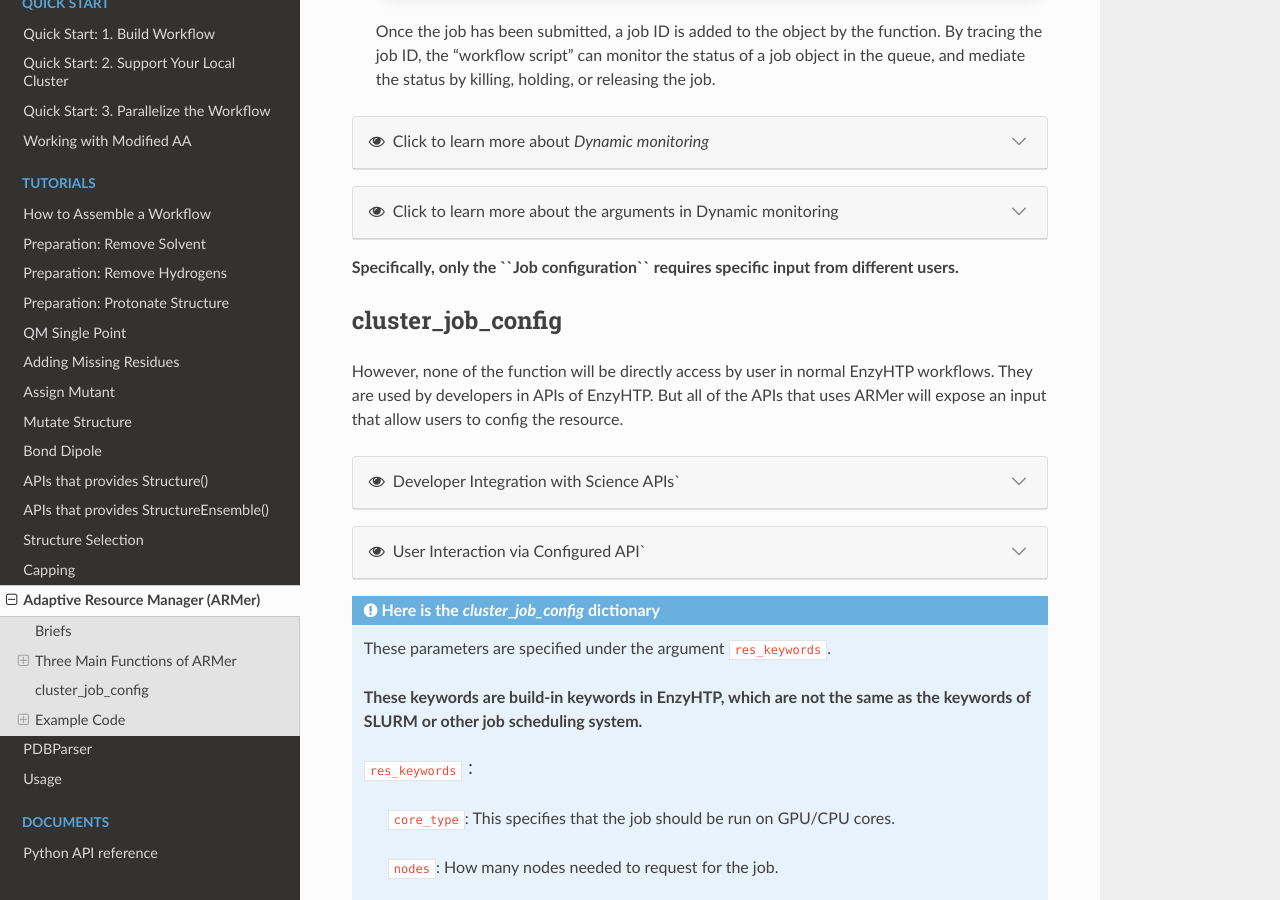
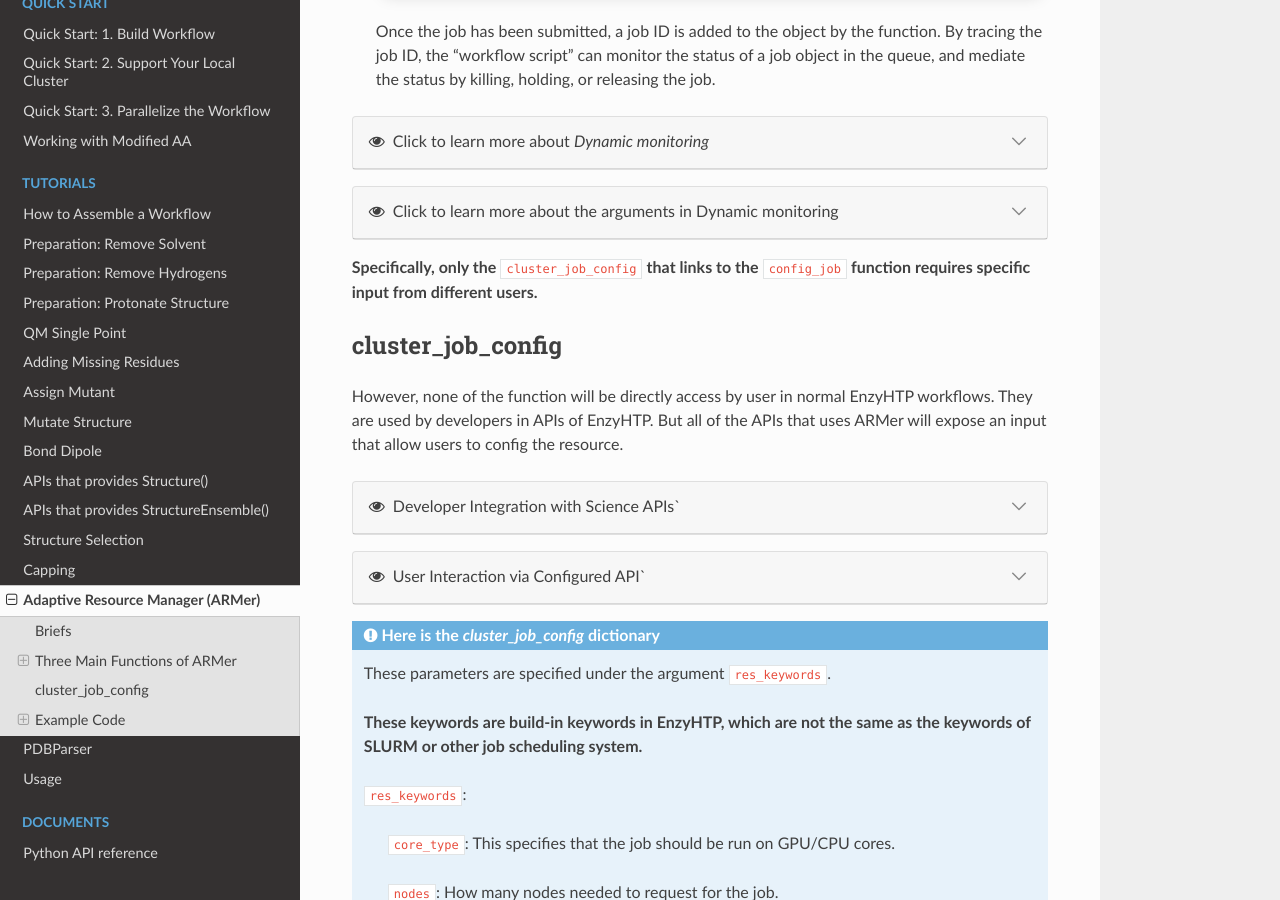
Before and after one commit to ChemBioHTP/enzyhtp_doc, a Sphinx documentation site: the page built from docs/source/sci_api_tutorial/armer.rst, in a window 1280 px wide and 900 px high, scrolled down 1751 px. Built offline with Sphinx 7.4.7 and the Read the Docs theme 2.0.0, drawn with Linux system fonts in a browser that asks for light colours.

Commit message:
Jiayue updated ARMer.rst 0715

```diff
--- a/docs/source/sci_api_tutorial/armer.rst
+++ b/docs/source/sci_api_tutorial/armer.rst
@@ -153,7 +153,10 @@ The ARMer tool contains three main functions: config job (i.e.: submission scrip
 
         * you can set the self value during config_job to make each job different
 
-**Specifically, only the  ``Job configuration`` requires specific input from different users.**
+
+
+**Specifically, only the** ``cluster_job_config`` **that links to the** ``config_job`` **function requires specific input from different users.**
+
 
 cluster_job_config
 ==============================================
@@ -175,7 +178,7 @@ However, none of the function will be directly access by user in normal EnzyHTP
 
     Cluster Job Configuration Dictionary: This dictionary (cluster_job_config) shown above is provided by the API developers and exposes various configurable options that users can set according to their specific requirements. It includes parameters such as cluster type, environmental settings, and resource keywords.
 
-    Simplified Job Submission: Users don’t need to manage complex cluster configurations directly. Instead, they provide necessary parameters through a high-level interface, simplifying the computational aspects of enzyme modeling.
+    Simplified Job Submission: Users don't need to manage complex cluster configurations directly. Instead, they provide necessary parameters through a high-level interface, simplifying the computational aspects of enzyme modeling.
 
 
 
@@ -187,7 +190,7 @@ However, none of the function will be directly access by user in normal EnzyHTP
 
         **These keywords are build-in keywords in EnzyHTP, which are not the same as the keywords of SLURM or other job scheduling system.**
 
-        ``res_keywords``：
+        ``res_keywords``:
 
             ``core_type``: This specifies that the job should be run on GPU/CPU cores.
 
```
